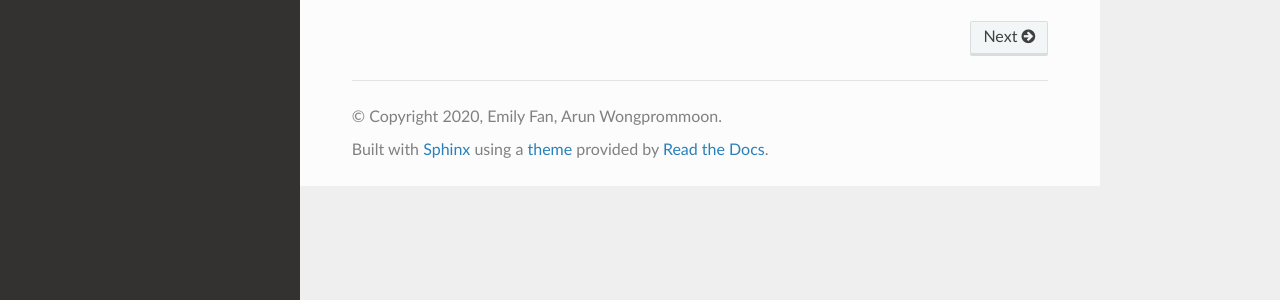
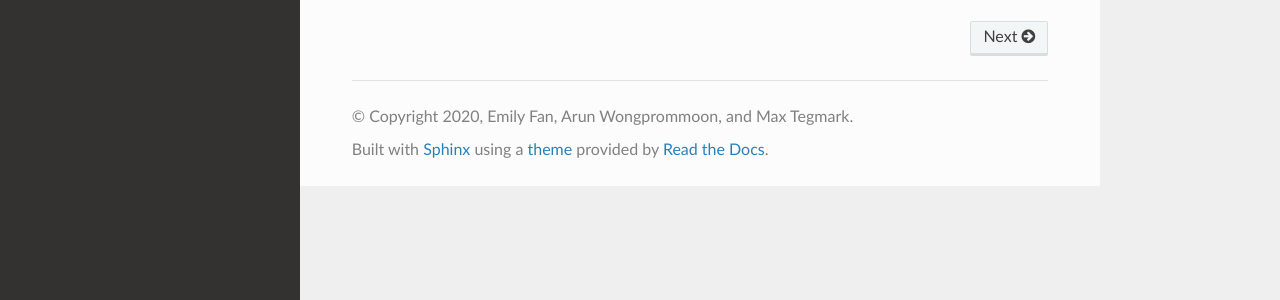
Before and after one commit to iamef/mit-news-tools, a Sphinx documentation site: the page built from docs/index.rst, in a window 1280 px wide. Shown: the part 428-728 px from the top of the page. Built offline with Sphinx 7.4.7 and the Read the Docs theme 2.0.0, drawn with Linux system fonts in a browser that asks for light colours.

Commit message:
Add Max Tegmark as authot

```diff
--- a/docs/conf.py
+++ b/docs/conf.py
@@ -21,8 +21,8 @@ sys.path.insert(0, os.path.abspath('..'))
 # -- Project information -----------------------------------------------------
 
 project = 'mit-news-tools'
-copyright = '2020, Emily Fan, Arun Wongprommoon'
-author = 'Emily Fan, Arun Wongprommoon'
+copyright = '2020, Emily Fan, Arun Wongprommoon, and Max Tegmark'
+author = 'Emily Fan, Arun Wongprommoon, and Max Tegmark'
 
 # The short X.Y version
 version = ''
```
